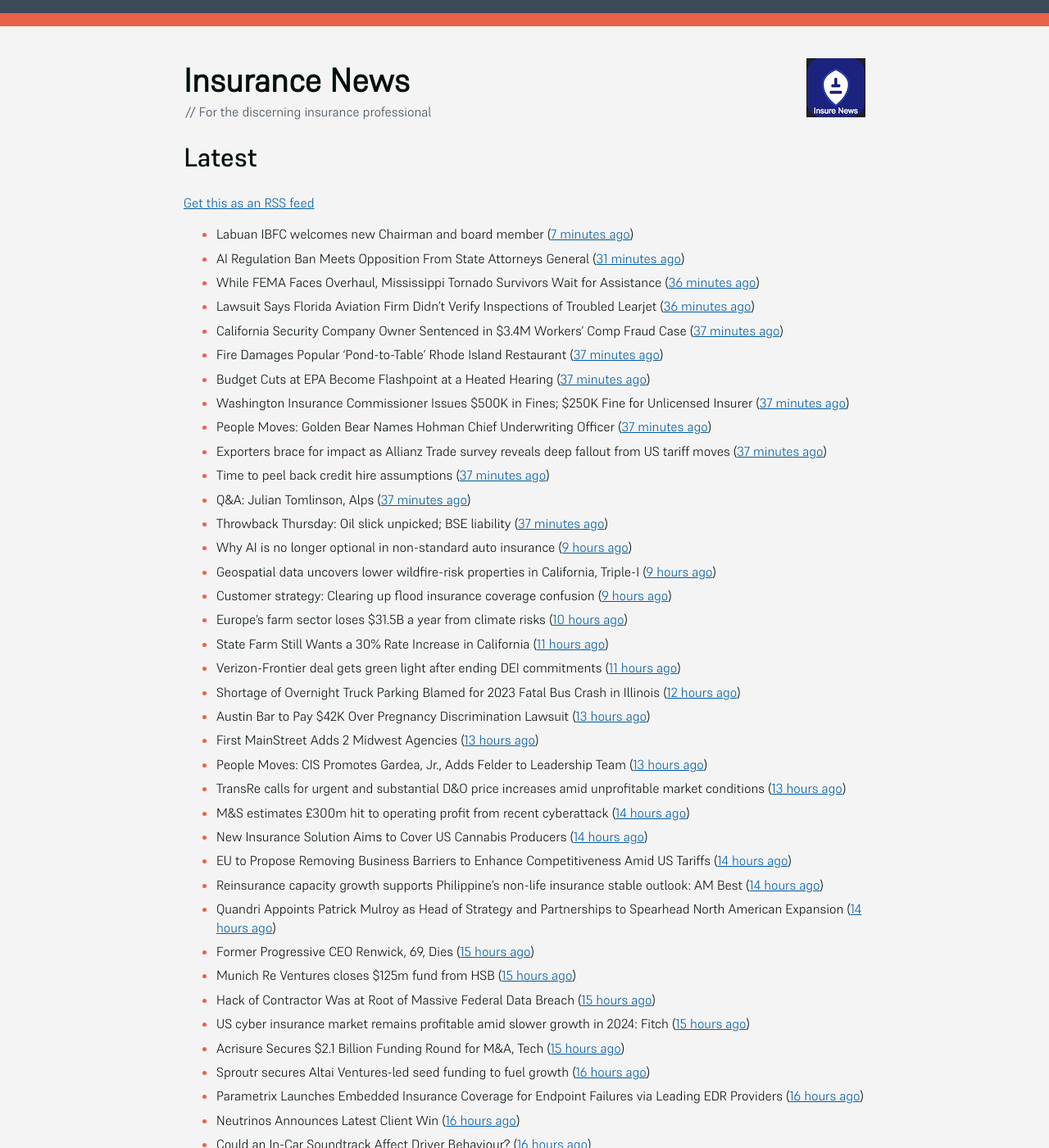
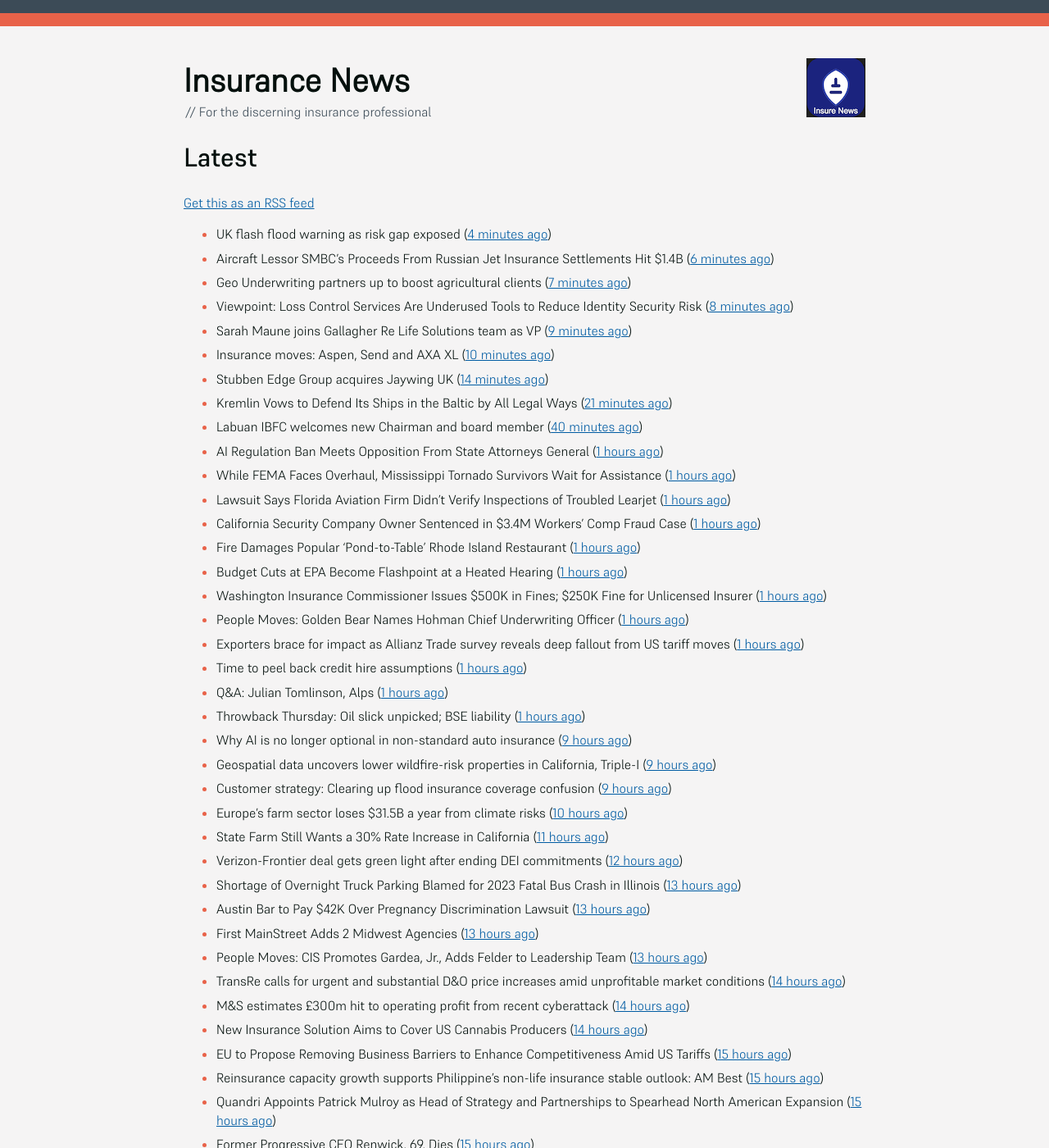
Before and after one commit to mat-0/feeds.thechels.uk, a Jekyll site: the page built from index.md, in a window 1280 px wide and 1400 px high. Shown: the whole window at 82% size. Built offline with Jekyll 4.4.1, drawn with Linux system fonts in a browser that asks for light colours; some of the changed text lies outside the part shown.

Commit message:
New Feed

```diff
--- a/index.md
+++ b/index.md
@@ -8,79 +8,83 @@ description: Latest Updates
 [Get this as an RSS feed](/feed.rss)
 
 <!-- news_marker starts -->
-- Labuan IBFC welcomes new Chairman and board member ([7 minutes ago](https://www.reinsurancene.ws/labuan-ibfc-welcomes-new-chairman-and-board-member/))
-- AI Regulation Ban Meets Opposition From State Attorneys General ([31 minutes ago](https://www.insurancejournal.com/news/national/2025/05/22/824714.htm))
-- While FEMA Faces Overhaul, Mississippi Tornado Survivors Wait for Assistance ([36 minutes ago](https://www.insurancejournal.com/news/southeast/2025/05/22/824629.htm))
-- Lawsuit Says Florida Aviation Firm Didn’t Verify Inspections of Troubled Learjet ([36 minutes ago](https://www.insurancejournal.com/news/southeast/2025/05/22/824688.htm))
-- California Security Company Owner Sentenced in $3.4M Workers’ Comp Fraud Case ([37 minutes ago](https://www.insurancejournal.com/news/west/2025/05/22/824503.htm))
-- Fire Damages Popular ‘Pond-to-Table’ Rhode Island Restaurant ([37 minutes ago](https://www.insurancejournal.com/news/east/2025/05/22/824729.htm))
-- Budget Cuts at EPA Become Flashpoint at a Heated Hearing ([37 minutes ago](https://www.insurancejournal.com/news/national/2025/05/22/824717.htm))
-- Washington Insurance Commissioner Issues $500K in Fines; $250K Fine for Unlicensed Insurer ([37 minutes ago](https://www.insurancejournal.com/news/west/2025/05/22/824547.htm))
-- People Moves: Golden Bear Names Hohman Chief Underwriting Officer ([37 minutes ago](https://www.insurancejournal.com/news/west/2025/05/22/824387.htm))
-- Exporters brace for impact as Allianz Trade survey reveals deep fallout from US tariff moves ([37 minutes ago](https://www.reinsurancene.ws/exporters-brace-for-impact-as-allianz-trade-survey-reveals-deep-fallout-from-us-tariff-moves/))
-- Time to peel back credit hire assumptions ([37 minutes ago](https://www.postonline.co.uk/personal/7957762/time-to-peel-back-credit-hire-assumptions))
-- Q&A: Julian Tomlinson, Alps ([37 minutes ago](https://www.postonline.co.uk/broker/7957208/qa-julian-tomlinson-alps))
-- Throwback Thursday: Oil slick unpicked; BSE liability ([37 minutes ago](https://www.postonline.co.uk/commercial/7956605/throwback-thursday-oil-slick-unpicked-bse-liability))
+- UK flash flood warning as risk gap exposed ([4 minutes ago](https://www.insurancebusinessmag.com/uk/news/catastrophe/uk-flash-flood-warning-as-risk-gap-exposed-536538.aspx))
+- Aircraft Lessor SMBC’s Proceeds From Russian Jet Insurance Settlements Hit $1.4B ([6 minutes ago](https://www.insurancejournal.com/news/international/2025/05/22/824738.htm))
+- Geo Underwriting partners up to boost agricultural clients ([7 minutes ago](https://www.insurancebusinessmag.com/uk/news/property-insurance/geo-underwriting-partners-up-to-boost-agricultural-clients-536537.aspx))
+- Viewpoint: Loss Control Services Are Underused Tools to Reduce Identity Security Risk ([8 minutes ago](https://www.insurancejournal.com/news/national/2025/05/22/824706.htm))
+- Sarah Maune joins Gallagher Re Life Solutions team as VP ([9 minutes ago](https://www.reinsurancene.ws/sarah-maune-joins-gallagher-re-life-solutions-team-as-vp/))
+- Insurance moves: Aspen, Send and AXA XL ([10 minutes ago](https://www.insurancebusinessmag.com/uk/news/breaking-news/insurance-moves-aspen-send-and-axa-xl-536536.aspx))
+- Stubben Edge Group acquires Jaywing UK ([14 minutes ago](https://www.insurancebusinessmag.com/uk/news/breaking-news/stubben-edge-group-acquires-jaywing-uk-536535.aspx))
+- Kremlin Vows to Defend Its Ships in the Baltic by All Legal Ways ([21 minutes ago](https://www.insurancejournal.com/news/international/2025/05/22/824733.htm))
+- Labuan IBFC welcomes new Chairman and board member ([40 minutes ago](https://www.reinsurancene.ws/labuan-ibfc-welcomes-new-chairman-and-board-member/))
+- AI Regulation Ban Meets Opposition From State Attorneys General ([1 hours ago](https://www.insurancejournal.com/news/national/2025/05/22/824714.htm))
+- While FEMA Faces Overhaul, Mississippi Tornado Survivors Wait for Assistance ([1 hours ago](https://www.insurancejournal.com/news/southeast/2025/05/22/824629.htm))
+- Lawsuit Says Florida Aviation Firm Didn’t Verify Inspections of Troubled Learjet ([1 hours ago](https://www.insurancejournal.com/news/southeast/2025/05/22/824688.htm))
+- California Security Company Owner Sentenced in $3.4M Workers’ Comp Fraud Case ([1 hours ago](https://www.insurancejournal.com/news/west/2025/05/22/824503.htm))
+- Fire Damages Popular ‘Pond-to-Table’ Rhode Island Restaurant ([1 hours ago](https://www.insurancejournal.com/news/east/2025/05/22/824729.htm))
+- Budget Cuts at EPA Become Flashpoint at a Heated Hearing ([1 hours ago](https://www.insurancejournal.com/news/national/2025/05/22/824717.htm))
+- Washington Insurance Commissioner Issues $500K in Fines; $250K Fine for Unlicensed Insurer ([1 hours ago](https://www.insurancejournal.com/news/west/2025/05/22/824547.htm))
+- People Moves: Golden Bear Names Hohman Chief Underwriting Officer ([1 hours ago](https://www.insurancejournal.com/news/west/2025/05/22/824387.htm))
+- Exporters brace for impact as Allianz Trade survey reveals deep fallout from US tariff moves ([1 hours ago](https://www.reinsurancene.ws/exporters-brace-for-impact-as-allianz-trade-survey-reveals-deep-fallout-from-us-tariff-moves/))
+- Time to peel back credit hire assumptions ([1 hours ago](https://www.postonline.co.uk/personal/7957762/time-to-peel-back-credit-hire-assumptions))
+- Q&A: Julian Tomlinson, Alps ([1 hours ago](https://www.postonline.co.uk/broker/7957208/qa-julian-tomlinson-alps))
+- Throwback Thursday: Oil slick unpicked; BSE liability ([1 hours ago](https://www.postonline.co.uk/commercial/7956605/throwback-thursday-oil-slick-unpicked-bse-liability))
 - Why AI is no longer optional in non-standard auto insurance ([9 hours ago](https://www.dig-in.com/opinion/ais-role-in-non-standard-auto-insurance))
 - Geospatial data uncovers lower wildfire-risk properties in California, Triple-I ([9 hours ago](https://www.dig-in.com/news/geospatial-data-wildfire-prone-california-properties))
 - Customer strategy: Clearing up flood insurance coverage confusion ([9 hours ago](https://www.dig-in.com/opinion/clearing-up-flood-insurance-coverage-confusion))
 - Europe's farm sector loses $31.5B a year from climate risks ([10 hours ago](https://www.dig-in.com/articles/europes-farm-sector-loses-31-5b-a-year-from-climate-risks))
 - State Farm Still Wants a 30% Rate Increase in California ([11 hours ago](https://www.insurancejournal.com/news/west/2025/05/21/824685.htm))
-- Verizon-Frontier deal gets green light after ending DEI commitments ([11 hours ago](https://www.insurancebusinessmag.com/uk/business-strategy/verizonfrontier-deal-gets-green-light-after-ending-dei-commitments-536482.aspx))
-- Shortage of Overnight Truck Parking Blamed for 2023 Fatal Bus Crash in Illinois ([12 hours ago](https://www.insurancejournal.com/news/midwest/2025/05/21/824679.htm))
+- Verizon-Frontier deal gets green light after ending DEI commitments ([12 hours ago](https://www.insurancebusinessmag.com/uk/business-strategy/verizonfrontier-deal-gets-green-light-after-ending-dei-commitments-536482.aspx))
+- Shortage of Overnight Truck Parking Blamed for 2023 Fatal Bus Crash in Illinois ([13 hours ago](https://www.insurancejournal.com/news/midwest/2025/05/21/824679.htm))
 - Austin Bar to Pay $42K Over Pregnancy Discrimination Lawsuit ([13 hours ago](https://www.insurancejournal.com/news/southcentral/2025/05/21/824675.htm))
 - First MainStreet Adds 2 Midwest Agencies ([13 hours ago](https://www.insurancejournal.com/news/midwest/2025/05/21/824669.htm))
 - People Moves: CIS Promotes Gardea, Jr., Adds Felder to Leadership Team ([13 hours ago](https://www.insurancejournal.com/news/southcentral/2025/05/21/824664.htm))
-- TransRe calls for urgent and substantial D&O price increases amid unprofitable market conditions ([13 hours ago](https://www.reinsurancene.ws/transre-calls-for-urgent-and-substantial-do-price-increases-amid-unprofitable-market-conditions/))
+- TransRe calls for urgent and substantial D&O price increases amid unprofitable market conditions ([14 hours ago](https://www.reinsurancene.ws/transre-calls-for-urgent-and-substantial-do-price-increases-amid-unprofitable-market-conditions/))
 - M&S estimates £300m hit to operating profit from recent cyberattack ([14 hours ago](https://www.reinsurancene.ws/ms-estimates-300m-hit-to-operating-profit-from-recent-cyberattack/))
 - New Insurance Solution Aims to Cover US Cannabis Producers ([14 hours ago](https://insurance-edge.net/2025/05/21/new-insurance-solution-aims-to-cover-us-cannabis-producers/))
-- EU to Propose Removing Business Barriers to Enhance Competitiveness Amid US Tariffs ([14 hours ago](https://www.insurancejournal.com/news/international/2025/05/21/824643.htm))
-- Reinsurance capacity growth supports Philippine’s non-life insurance stable outlook: AM Best ([14 hours ago](https://www.reinsurancene.ws/reinsurance-capacity-growth-supports-philippines-non-life-insurance-stable-outlook-am-best/))
-- Quandri Appoints Patrick Mulroy as Head of Strategy and Partnerships to Spearhead North American Expansion ([14 hours ago](https://www.insurtechinsights.com/quandri-appoints-patrick-mulroy-as-head-of-strategy-and-partnerships-to-spearhead-north-american-expansion/))
+- EU to Propose Removing Business Barriers to Enhance Competitiveness Amid US Tariffs ([15 hours ago](https://www.insurancejournal.com/news/international/2025/05/21/824643.htm))
+- Reinsurance capacity growth supports Philippine’s non-life insurance stable outlook: AM Best ([15 hours ago](https://www.reinsurancene.ws/reinsurance-capacity-growth-supports-philippines-non-life-insurance-stable-outlook-am-best/))
+- Quandri Appoints Patrick Mulroy as Head of Strategy and Partnerships to Spearhead North American Expansion ([15 hours ago](https://www.insurtechinsights.com/quandri-appoints-patrick-mulroy-as-head-of-strategy-and-partnerships-to-spearhead-north-american-expansion/))
 - Former Progressive CEO Renwick, 69, Dies ([15 hours ago](https://www.insurancejournal.com/news/national/2025/05/21/824645.htm))
 - Munich Re Ventures closes $125m fund from HSB ([15 hours ago](https://www.reinsurancene.ws/munich-re-ventures-closes-125m-fund-from-hsb/))
-- Hack of Contractor Was at Root of Massive Federal Data Breach ([15 hours ago](https://www.insurancejournal.com/news/national/2025/05/21/824641.htm))
-- US cyber insurance market remains profitable amid slower growth in 2024: Fitch ([15 hours ago](https://www.reinsurancene.ws/us-cyber-insurance-market-remains-profitable-amid-slower-growth-in-2024-fitch/))
-- Acrisure Secures $2.1 Billion Funding Round for M&A, Tech ([15 hours ago](https://www.insurancejournal.com/news/national/2025/05/21/824637.htm))
+- Hack of Contractor Was at Root of Massive Federal Data Breach ([16 hours ago](https://www.insurancejournal.com/news/national/2025/05/21/824641.htm))
+- US cyber insurance market remains profitable amid slower growth in 2024: Fitch ([16 hours ago](https://www.reinsurancene.ws/us-cyber-insurance-market-remains-profitable-amid-slower-growth-in-2024-fitch/))
+- Acrisure Secures $2.1 Billion Funding Round for M&A, Tech ([16 hours ago](https://www.insurancejournal.com/news/national/2025/05/21/824637.htm))
 - Sproutr secures Altai Ventures-led seed funding to fuel growth ([16 hours ago](https://www.reinsurancene.ws/sproutr-secures-altai-ventures-led-seed-funding-to-fuel-growth/))
 - Parametrix Launches Embedded Insurance Coverage for Endpoint Failures via Leading EDR Providers ([16 hours ago](https://www.insurtechinsights.com/parametrix-launches-embedded-insurance-coverage-for-endpoint-failures-via-leading-edr-providers/))
 - Neutrinos Announces Latest Client Win ([16 hours ago](https://insurance-edge.net/2025/05/21/neutrinos-announces-latest-client-win/))
-- Could an In-Car Soundtrack Affect Driver Behaviour? ([16 hours ago](https://insurance-edge.net/2025/05/21/could-an-in-car-soundtrack-affect-driver-behaviour/))
-- People Moves: World Insurance Associates Names Youshock Head of Personal Lines; Belair Appointed President of Technology at Intact Insurance Specialty Solutions ([16 hours ago](https://www.insurancejournal.com/news/national/2025/05/21/824508.htm))
-- New Salmonella Outbreak Tied to Same Florida Grower With Cucumbers Last Year ([16 hours ago](https://www.insurancejournal.com/news/southeast/2025/05/21/824621.htm))
-- Global Forest Loss Tops Record as Wildfires Drive Destruction ([16 hours ago](https://www.insurancejournal.com/news/international/2025/05/21/824618.htm))
-- Japan’s Zenkyoren & Germany’s SV secure $100m in quake reinsurance from cat bond ([16 hours ago](https://www.reinsurancene.ws/japans-zenkyoren-germanys-sv-secure-100m-in-quake-reinsurance-from-cat-bond/))
+- Could an In-Car Soundtrack Affect Driver Behaviour? ([17 hours ago](https://insurance-edge.net/2025/05/21/could-an-in-car-soundtrack-affect-driver-behaviour/))
+- People Moves: World Insurance Associates Names Youshock Head of Personal Lines; Belair Appointed President of Technology at Intact Insurance Specialty Solutions ([17 hours ago](https://www.insurancejournal.com/news/national/2025/05/21/824508.htm))
+- New Salmonella Outbreak Tied to Same Florida Grower With Cucumbers Last Year ([17 hours ago](https://www.insurancejournal.com/news/southeast/2025/05/21/824621.htm))
+- Global Forest Loss Tops Record as Wildfires Drive Destruction ([17 hours ago](https://www.insurancejournal.com/news/international/2025/05/21/824618.htm))
+- Japan’s Zenkyoren & Germany’s SV secure $100m in quake reinsurance from cat bond ([17 hours ago](https://www.reinsurancene.ws/japans-zenkyoren-germanys-sv-secure-100m-in-quake-reinsurance-from-cat-bond/))
 - MGAA looking at increasing Lloyd’s syndicate membership ([17 hours ago](https://www.postonline.co.uk/news/7957794/mgaa-looking-at-increasing-lloyd%E2%80%99s-syndicate-membership))
 - Insurers must stay ‘live’ to broker tech capability ([17 hours ago](https://www.postonline.co.uk/broker/7957792/insurers-must-stay-%E2%80%98live%E2%80%99-to-broker-tech-capability))
 - DoorDash Expands Driver Savings Pilot Program to Maryland ([17 hours ago](https://www.insurancejournal.com/news/east/2025/05/21/824599.htm))
-- MSIG USA names Kent Ziegler as CFO & Chief Administrative Officer ([17 hours ago](https://www.reinsurancene.ws/msig-usa-names-kent-ziegler-as-cfo-chief-administrative-officer/))
 - Chevron Says One Missing After Fire at Angola Offshore Oil Platform With 17 Injured ([17 hours ago](https://www.insurancejournal.com/news/international/2025/05/21/824603.htm))
-- Amazon’s Zoox Expands Robotaxi Trials to Rival Turf in Atlanta ([17 hours ago](https://www.insurancejournal.com/news/southeast/2025/05/21/824605.htm))
-- Hacker of App Used by Trump Aide Stole Data From Across Government ([17 hours ago](https://www.insurancejournal.com/news/national/2025/05/21/824594.htm))
-- Only 1 in 100 insurers say Claims-Finance Collaboration is “highly effective” ([17 hours ago](https://ifamagazine.com/only-1-in-100-insurers-say-claims-finance-collaboration-is-highly-effective/))
-- Judge Rejects Vanguard $40 Million Mutual Fund Settlement, Cites SEC Accord ([17 hours ago](https://www.insurancejournal.com/news/east/2025/05/21/824595.htm))
+- Only 1 in 100 insurers say Claims-Finance Collaboration is “highly effective” ([18 hours ago](https://ifamagazine.com/only-1-in-100-insurers-say-claims-finance-collaboration-is-highly-effective/))
 - AX Looks Back on BIBA Trends in Data Integration ([18 hours ago](https://insurance-edge.net/2025/05/21/ax-looks-back-on-biba-trends-in-data-integration/))
 - Demand For Private Health Insurance Continues to Rise in UK ([18 hours ago](https://insurance-edge.net/2025/05/21/demand-for-private-health-insurance-continues-to-rise-in-uk/))
-- RDT Teams Up With HIBRiD on Claims Platform ([18 hours ago](https://insurance-edge.net/2025/05/21/rdt-teams-up-with-hibrid-on-claims-platform/))
-- Shortlists revealed for Best Insurance Employer categories for 2025 BIAs ([18 hours ago](https://www.postonline.co.uk/broker/7957793/shortlists-revealed-for-best-insurance-employer-categories-for-2025-bias))
+- RDT Teams Up With HIBRiD on Claims Platform ([19 hours ago](https://insurance-edge.net/2025/05/21/rdt-teams-up-with-hibrid-on-claims-platform/))
+- Shortlists revealed for Best Insurance Employer categories for 2025 BIAs ([19 hours ago](https://www.postonline.co.uk/broker/7957793/shortlists-revealed-for-best-insurance-employer-categories-for-2025-bias))
 - Data, data, data: MGAs play a key role in better market performance ([19 hours ago](https://www.insurancebusinessmag.com/uk/news/columns/data-data-data-mgas-play-a-key-role-in-better-market-performance-536399.aspx))
 - Biba attendee seeks justice after payment fraud ([19 hours ago](https://www.postonline.co.uk/news/7957800/biba-attendee-seeks-justice-after-payment-fraud))
-- 7.6 million adults take out private medical insurance as health crisis drives rapid growth in protection products ([19 hours ago](https://ifamagazine.com/7-6-million-adults-take-out-private-medical-insurance-as-health-crisis-drives-rapid-growth-in-protection-products/))
+- 7.6 million adults take out private medical insurance as health crisis drives rapid growth in protection products ([20 hours ago](https://ifamagazine.com/7-6-million-adults-take-out-private-medical-insurance-as-health-crisis-drives-rapid-growth-in-protection-products/))
 - Acrisure valued at $32bn following Bain Capital-led funding round ([20 hours ago](https://www.postonline.co.uk/broker/7957799/acrisure-valued-at-32bn-following-bain-capital-led-funding-round))
 - Conifer and Skyward Specialty Launch Cannabis Select Insurance Program for Large-Scale Operators ([20 hours ago](https://www.insurtechinsights.com/conifer-and-skyward-specialty-launch-cannabis-select-insurance-program-for-large-scale-operators/))
-- Acrisure Secures $2.1 Billion Funding Led by Bain Capital, Boosts Valuation to $32 Billion ([20 hours ago](https://www.insurtechinsights.com/acrisure-secures-2-1-billion-funding-led-by-bain-capital-boosts-valuation-to-32-billion/))
+- Acrisure Secures $2.1 Billion Funding Led by Bain Capital, Boosts Valuation to $32 Billion ([21 hours ago](https://www.insurtechinsights.com/acrisure-secures-2-1-billion-funding-led-by-bain-capital-boosts-valuation-to-32-billion/))
 - L&G upgrades Group Critical Illness Cover ([21 hours ago](https://ifamagazine.com/lg-upgrades-group-critical-illness-cover/))
 - Cutting through the complexity of protection products ([21 hours ago](https://ifamagazine.com/cutting-through-the-complexity-of-protection-products/))
-- Recent power cuts highlight coverage disparities ([21 hours ago](https://www.postonline.co.uk/commercial/7957791/recent-power-cuts-highlight-coverage-disparities))
-- How Aviva is redefining mid-market support ([22 hours ago](https://www.insurancebusinessmag.com/uk/news/breaking-news/how-aviva-is-redefining-midmarket-support-535375.aspx))
+- Recent power cuts highlight coverage disparities ([22 hours ago](https://www.postonline.co.uk/commercial/7957791/recent-power-cuts-highlight-coverage-disparities))
+- How Aviva is redefining mid-market support ([23 hours ago](https://www.insurancebusinessmag.com/uk/news/breaking-news/how-aviva-is-redefining-midmarket-support-535375.aspx))
 - Acrisure secures major capital backing to advance fintech strategy ([23 hours ago](https://www.insurancebusinessmag.com/uk/news/breaking-news/acrisure-secures-major-capital-backing-to-advance-fintech-strategy-536392.aspx))
 - Tokio Marine sees net income almost double ([23 hours ago](https://www.insurancebusinessmag.com/uk/news/breaking-news/tokio-marine-sees-net-income-almost-double-536377.aspx))
-- Marks & Spencer projects massive losses after cyberattack ([23 hours ago](https://www.insurancebusinessmag.com/uk/news/cyber/marks-and-spencer-projects-massive-losses-after-cyberattack-536391.aspx))
-- Revealed – Insurance sector failing to adequately cover agriculture ([23 hours ago](https://www.insurancebusinessmag.com/uk/news/breaking-news/revealed--insurance-sector-failing-to-adequately-cover-agriculture-536376.aspx))
-- RSA launches new Forces Family Support Policy ([23 hours ago](https://www.insurancebusinessmag.com/uk/news/breaking-news/rsa-launches-new-forces-family-support-policy-536375.aspx))
-- Mental health now third leading cause of income protection claims – LV= ([23 hours ago](https://www.insurancebusinessmag.com/uk/news/life-insurance/mental-health-now-third-leading-cause-of-income-protection-claims--lv-536390.aspx))
-- Only 7% of businesses adopt parametric flood insurance ([23 hours ago](https://www.postonline.co.uk/news/7957796/only-7-of-businesses-adopt-parametric-flood-insurance))
-- Xceedance gets CII accreditation for catastrophe risk modelling training programme ([23 hours ago](https://www.insurancebusinessmag.com/uk/news/catastrophe/xceedance-gets-cii-accreditation-for-catastrophe-risk-modelling-training-programme-536374.aspx))
+- Marks & Spencer projects massive losses after cyberattack ([1 days ago](https://www.insurancebusinessmag.com/uk/news/cyber/marks-and-spencer-projects-massive-losses-after-cyberattack-536391.aspx))
+- Revealed – Insurance sector failing to adequately cover agriculture ([1 days ago](https://www.insurancebusinessmag.com/uk/news/breaking-news/revealed--insurance-sector-failing-to-adequately-cover-agriculture-536376.aspx))
+- RSA launches new Forces Family Support Policy ([1 days ago](https://www.insurancebusinessmag.com/uk/news/breaking-news/rsa-launches-new-forces-family-support-policy-536375.aspx))
+- Mental health now third leading cause of income protection claims – LV= ([1 days ago](https://www.insurancebusinessmag.com/uk/news/life-insurance/mental-health-now-third-leading-cause-of-income-protection-claims--lv-536390.aspx))
+- Only 7% of businesses adopt parametric flood insurance ([1 days ago](https://www.postonline.co.uk/news/7957796/only-7-of-businesses-adopt-parametric-flood-insurance))
+- Xceedance gets CII accreditation for catastrophe risk modelling training programme ([1 days ago](https://www.insurancebusinessmag.com/uk/news/catastrophe/xceedance-gets-cii-accreditation-for-catastrophe-risk-modelling-training-programme-536374.aspx))
 - Could aviation insurance be about to skyrocket? ([1 days ago](https://www.postonline.co.uk/commercial/7957567/could-aviation-insurance-be-about-to-skyrocket))
 - Carrying on caravanning – courtesy of insurance ([1 days ago](https://www.postonline.co.uk/personal/7957724/carrying-on-caravanning-%E2%80%93-courtesy-of-insurance))
 - How insurers should tackle the luxury watch theft crisis ([1 days ago](https://www.postonline.co.uk/claims/7957407/how-insurers-should-tackle-the-luxury-watch-theft-crisis))
```
Also changed, not shown: other parts of index.md (+1 -5 lines).
